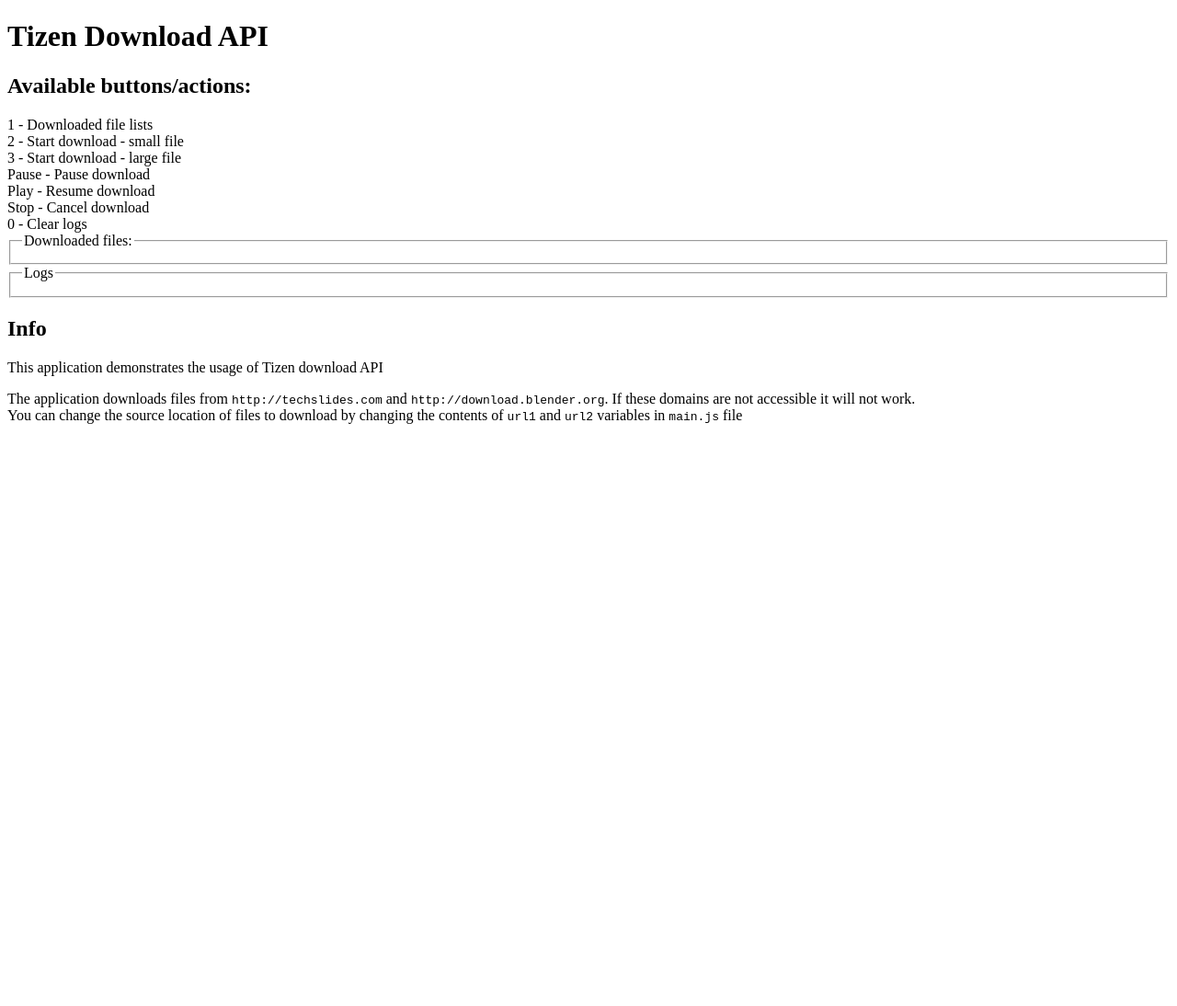
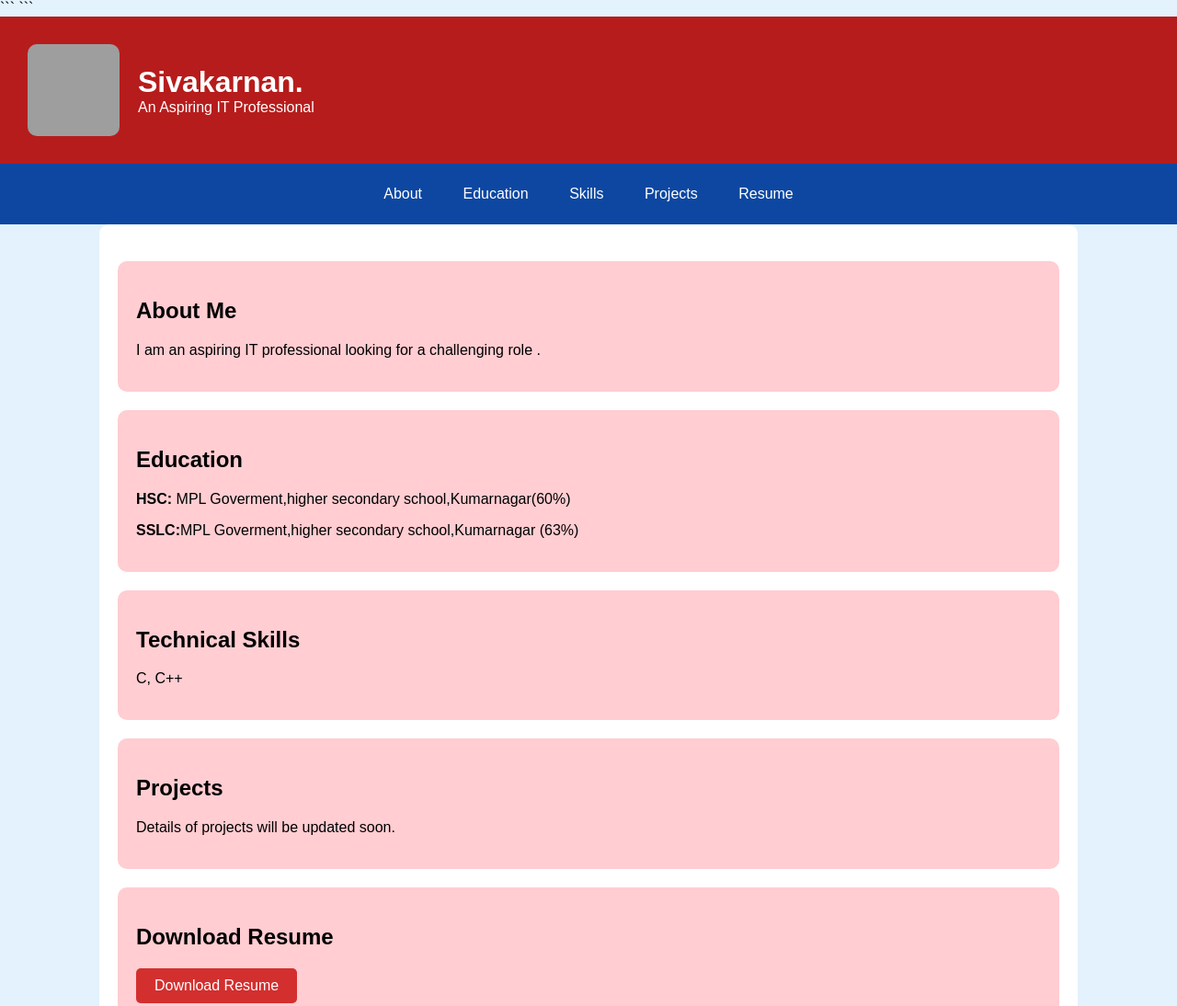
Before and after one commit to SIVAKARNAN046/Portfolio, a plain HTML site: page index.html in a window 1280 px wide. Shown: the top 1094 px of the page at 92% size. Before the commit the page ends 800 px from the top, so only its background shows below. Drawn offline with Linux system fonts and the light colour scheme; grey boxes are pictures that could not be loaded.

Commit message:
Add files via upload

````diff
--- a/index.html
+++ b/index.html
@@ -1,59 +1,61 @@
 <!DOCTYPE html>
-<html>
+<html lang="en">
 <head>
-    <meta http-equiv="Content-Type" content="text/html; charset=utf-8">
-    <meta name="viewport" content="width=1920"/>
-    <meta name="description"
-          content="Tizen Download API Demo" />
-
-    <title>Tizen Download API</title>
-
-    <script type='text/javascript' src='$WEBAPIS/webapis/webapis.js'></script>
-    <link rel="stylesheet" type="text/css" href="style.css" />
-
+    <meta charset="UTF-8">
+    <meta name="viewport" content="width=device-width, initial-scale=1.0">
+    ```<title>Siva karnan.- Digital Portfolio</title>
+```    <style>
+        body { font-family: Arial, sans-serif; margin: 0; padding: 0; background: #E3F2FD; }
+        .header { background: #B71C1C; color: white; text-align: left; padding: 30px; display: flex; align-items: center; }
+        .profile-img { width: 100px; height: 100px; border-radius: 10px; margin-right: 20px; }
+        .header-text { color: white; }
+        .header h1, .header p { margin: 0; }
+        .nav { background: #0D47A1; padding: 10px; text-align: center; }
+        .nav a { color: white; text-decoration: none; padding: 14px 20px; display: inline-block; }
+        .nav a:hover { background: #1976D2; }
+        .container { width: 80%; margin: auto; padding: 20px; background: white; border-radius: 10px; }
+        .section { margin: 20px 0; padding: 20px; background: #FFCDD2; border-radius: 10px; }
+        .btn { display: inline-block; padding: 10px 20px; background: #D32F2F; color: white; text-decoration: none; border-radius: 5px; }
+        .btn:hover { background: #B71C1C; }
+    </style>
 </head>
-
 <body>
-
-    <h1>Tizen Download API</h1>
-
-    <div class="left">
-        <h2>Available buttons/actions:</h2>
-
-        <div>
-            1 - Downloaded file lists<br>
-            2 - Start download - small file<br>
-            3 - Start download - large file<br>
-            Pause - Pause download<br>
-            Play - Resume download<br>
-            Stop - Cancel download<br>
-            0 - Clear logs
+    <div class="header">
+        <img src="profile.jpg" alt="Profile Picture" class="profile-img">
+        <div class="header-text">
+            <h1>Sivakarnan.</h1>
+            <p>An Aspiring IT Professional</p>
         </div>
-
-        <div id="progress" class="progress">
-            <div id="bar" class="bar"></div>
+    </div>
+    <div class="nav">
+        <a href="#about">About</a>
+        <a href="#education">Education</a>
+        <a href="#skills">Skills</a>
+        <a href="#projects">Projects</a>
+        <a href="#resume">Resume</a>
+    </div>
+    <div class="container">
+        <div id="about" class="section">
+            <h2>About Me</h2>
+            <p>I am an aspiring IT professional looking for a challenging role .</p>
         </div>
-
-        <fieldset>
-            <legend>Downloaded files:</legend>
-            <div id="fileList" class="logs"></div>
-        </fieldset>
-
-        <fieldset>
-            <legend>Logs</legend>
-            <div id="logs" class="logs"></div>
-        </fieldset>
+        <div id="education" class="section">
+            <h2>Education</h2>
+            <p><strong>HSC:</strong> MPL Goverment,higher secondary school,Kumarnagar(60%)</p>
+            <p><strong>SSLC:</strong>MPL Goverment,higher secondary school,Kumarnagar (63%)</p>
+        </div>
+        <div id="skills" class="section">
+            <h2>Technical Skills</h2>
+            <p>C, C++</p>
+        </div>
+        <div id="projects" class="section">
+            <h2>Projects</h2>
+            <p>Details of projects will be updated soon.</p>
+        </div>
+        <div id="resume" class="section">
+            <h2>Download Resume</h2>
+            <a href="Resume.pdf" download class="btn">Download Resume</a>
+        </div>
     </div>
-    <div class="right">
-        <h2>Info</h2>
-
-        <p>This application demonstrates the usage of Tizen download API</p>
-
-        <p>The application downloads files from <code>http://techslides.com</code> and <code>http://download.blender.org</code>. If these domains are not accessible it will not work.<br>
-
-            You can change the source location of files to download by changing the contents of <code>url1</code> and <code>url2</code> variables in <code>main.js</code> file</cide></p>
-    </div>
-
-    <script src="main.js"></script>
 </body>
 </html>
````
